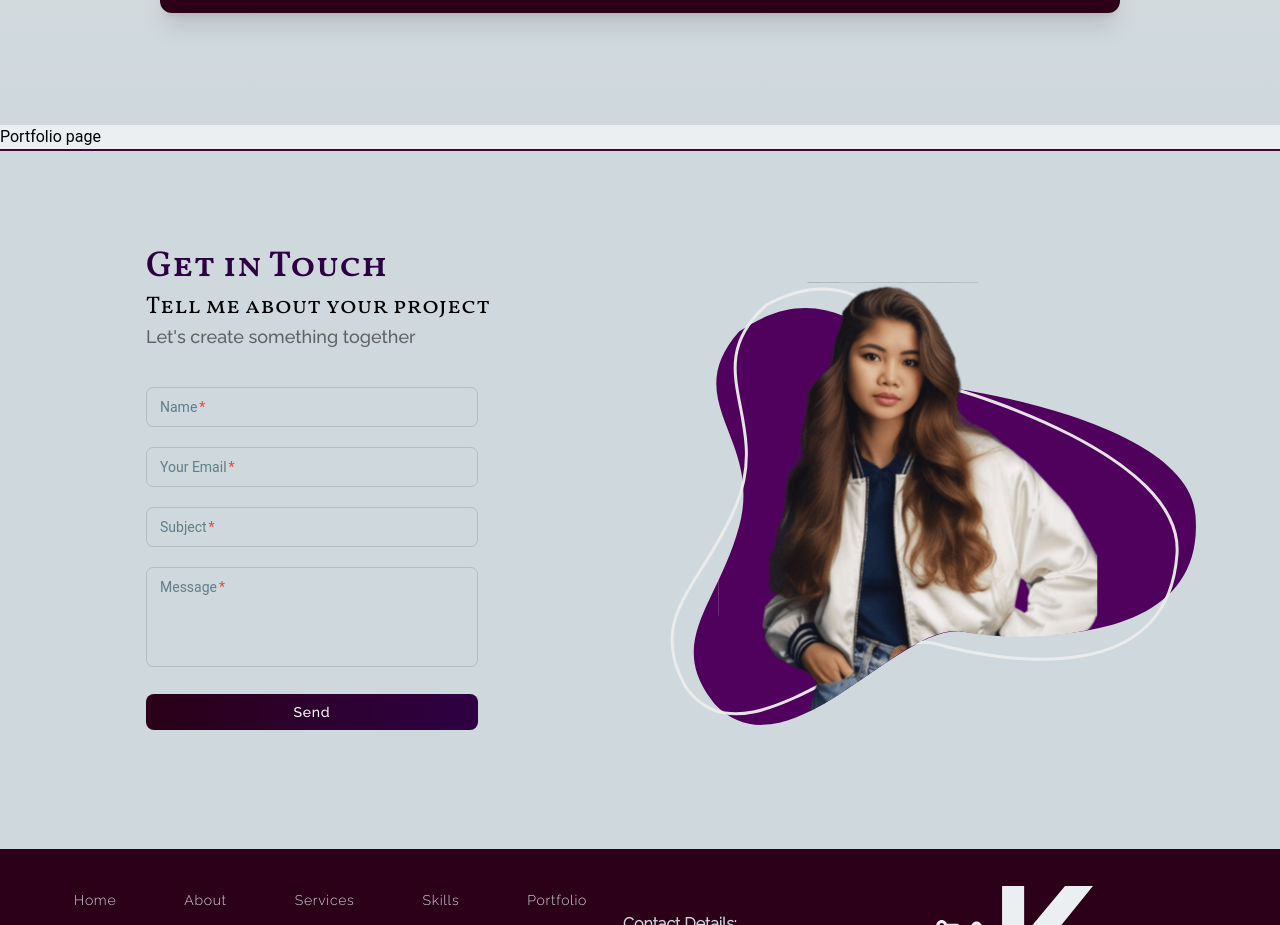
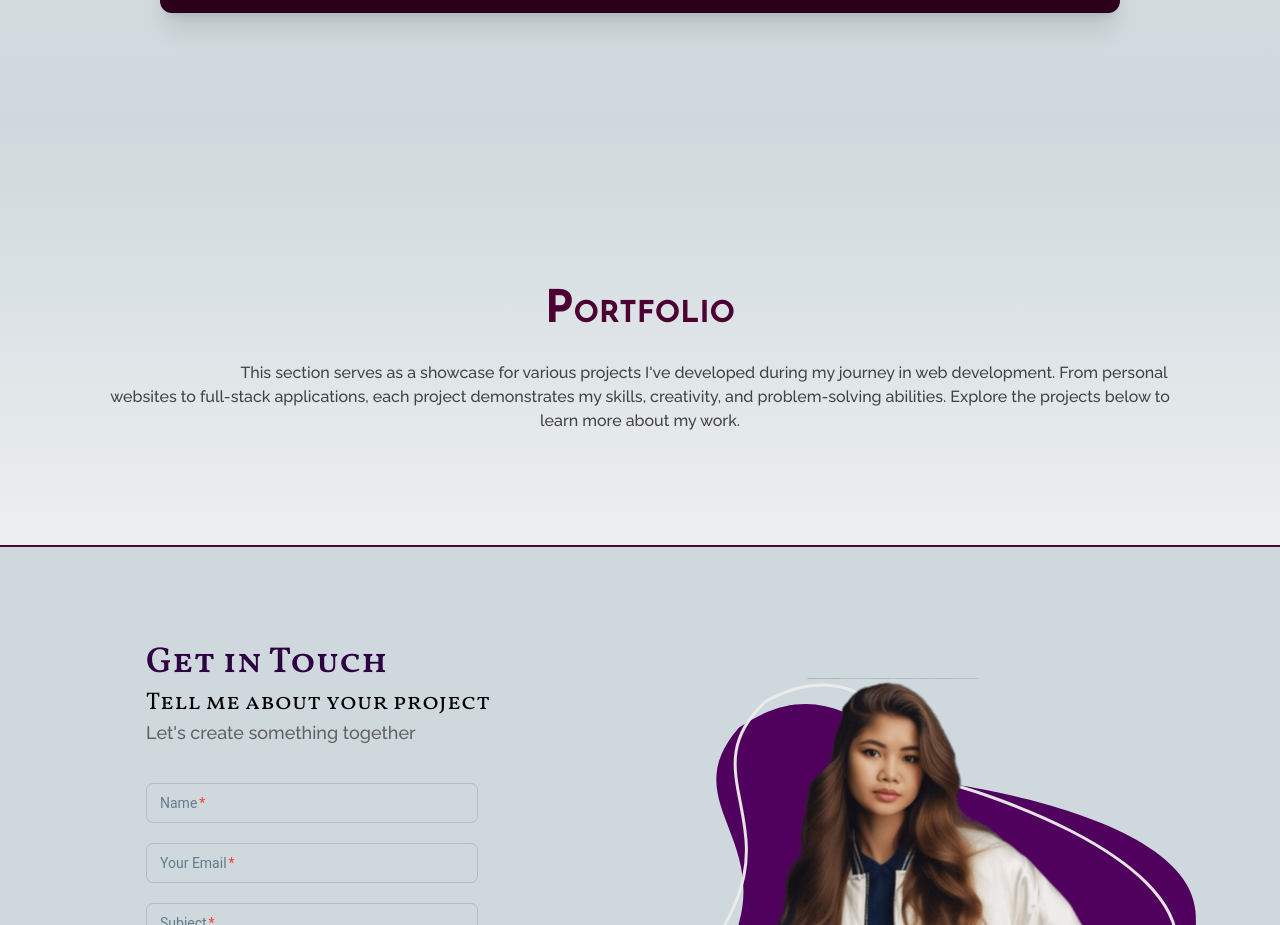
Before and after one commit to KrisTechHub/kris-algario, a React (Vite) app: page / in a window 1280 px wide. Shown: the part 3620-4545 px from the top of the page. Built offline with nearby package versions, Linux system fonts and the light colour scheme.

Commit message:
modifying portfolio

```diff
--- a/src/App.jsx
+++ b/src/App.jsx
@@ -67,9 +67,14 @@ function App() {
                         <Skills id="Skills" />
                       </ScrollLink>
                   </div>
-                  <ScrollLink to="Portfolio" smooth={true} duration={500}>
-                    <Portfolio id="Portfolio" />
-                  </ScrollLink>
+
+                  <div className="bg-gradient-to-t from-blue-gray-50 to-blue-gray-100">
+                      <ScrollLink to="Portfolio" smooth={true} duration={500}>
+                        <Portfolio id="Portfolio" />
+                      </ScrollLink>
+
+                  </div>
+
                   <ScrollLink to="Contact" smooth={true} duration={500}>
                     <Contact id="Contact" />
                   </ScrollLink>
--- a/src/Components/Portfolio/Portfolio.jsx
+++ b/src/Components/Portfolio/Portfolio.jsx
@@ -4,8 +4,17 @@ import PropTypes from 'prop-types'; // Import PropTypes
 
 export default function Portfolio({id}) {
     return (
-        <div id={id}>
-            <h1>Portfolio page</h1>
+        <div className="container mx-auto py-28" id={id}>
+            <div className="flex-row mx-auto">
+                <div className="flex-row xl:px-[50px] text-center">
+                    <h1 className="md:pt-10 justify-center font-JosefinBold text-[30px] lg:text-[45px] text-mypink-800">P<span className="text-[22px] lg:text-[30px]">ORTFOLIO</span></h1>
+
+                    <p className="pt-4 md:indent-32 flex text-center font-RalewayMedium px-10 text-gray-800"> This section serves as a showcase for various projects I&#39;ve developed during
+                    my journey in web development. From personal websites to full-stack applications, each project demonstrates my skills, creativity, and problem-solving abilities. Explore
+                    the projects below to learn more about my work.
+                    </p>
+                </div>
+            </div>
         </div>
     );
 }
```
